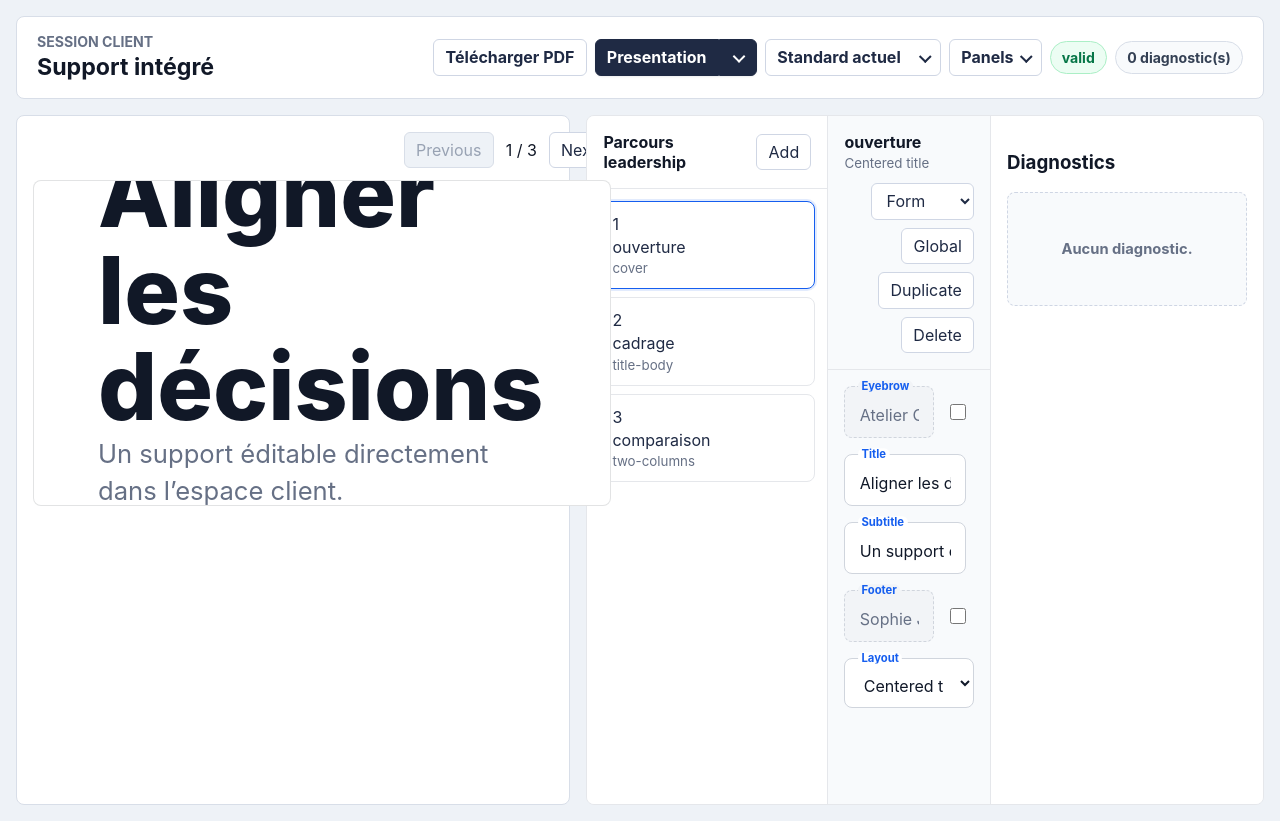
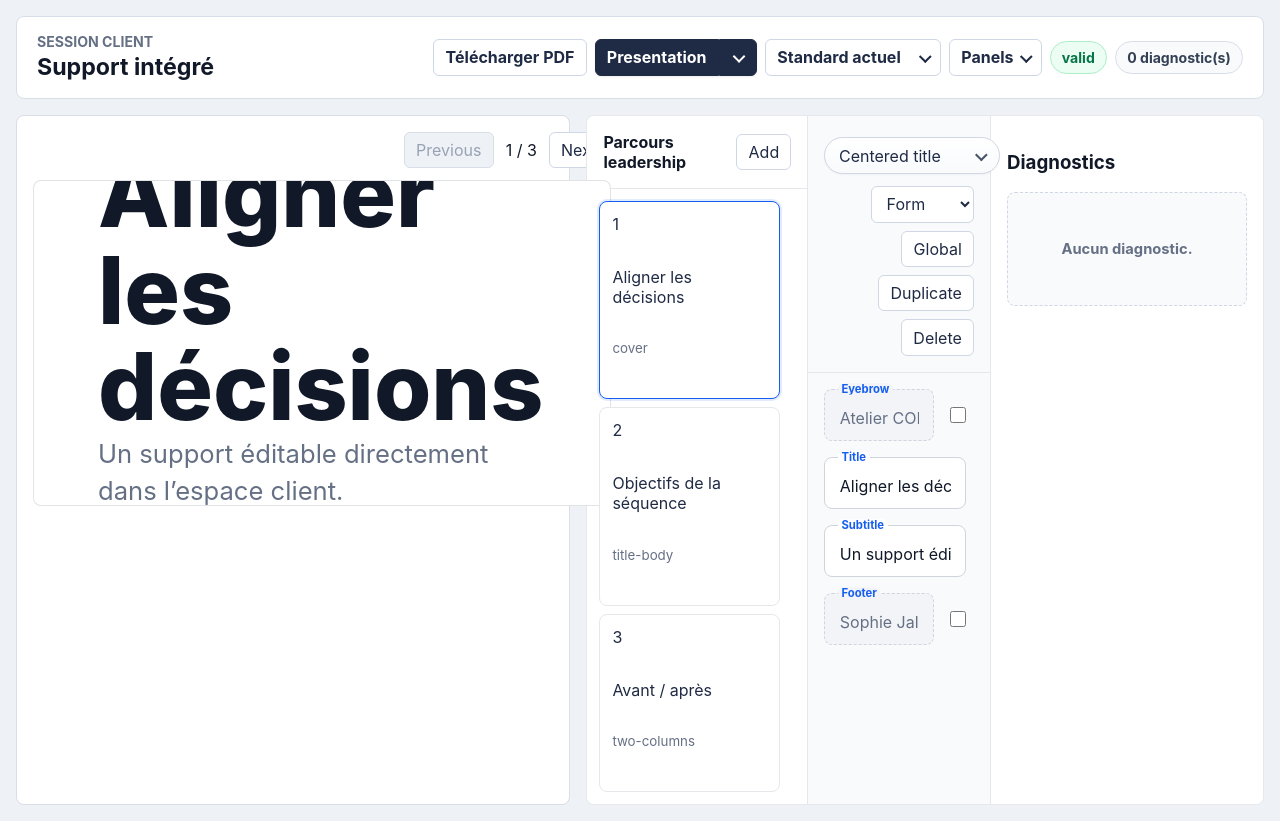
Before and after one commit to bjalon/qastia-deck, a React (Vite) app in the folder examples/integrated/: page / in a window 1280 px wide. Built offline with nearby package versions, Linux system fonts and the light colour scheme.

Commit message:
improve deck designer

```diff
--- a/examples/integrated/src/main.tsx
+++ b/examples/integrated/src/main.tsx
@@ -334,9 +334,14 @@ function IntegratedExample(): React.ReactElement {
                 showVersionHistory: false,
                 showSourceModeToggle: true,
                 showActiveSlidePreview: false,
-                slideRailWidthPx: 240,
+                slideRailWidthPx: 220,
                 inspectorWidthPx: 240,
                 density: "compact",
+              }}
+              options={{
+                editing: {
+                  viewModes: ["form", "source", "preview"],
+                },
               }}
               features={{
                 allowPdfExport: false,
--- a/src/index.ts
+++ b/src/index.ts
@@ -59,6 +59,7 @@ export type {
   DeckStudioOptions,
   DeckStudioPanelsOptions,
   PresentationControlsOptions,
+  DeckStudioViewMode,
   ActiveSlidePreviewOptions,
   DiagnosticsPanelOptions,
   InspectorOptions,
--- a/src/publicTypes.ts
+++ b/src/publicTypes.ts
@@ -388,6 +388,7 @@ export type CreateDeckRuntimeOptions = {
 export type RegistryCollisionStrategy = "throw" | "override" | "keep-first";
 
 export type DeckStudioResponsiveMode = "auto" | "desktop" | "compact" | "mobile";
+export type DeckStudioViewMode = "form" | "source" | "preview";
 
 export type DeckStudioProps = ControlledDeckStudioProps | UncontrolledDeckStudioProps;
 
@@ -443,7 +444,8 @@ export type DeckStudioLayoutOptions = {
 export type DeckStudioOptions = {
   readonly panels?: DeckStudioPanelsOptions;
   readonly editing?: {
-    readonly defaultMode?: "form" | "source";
+    readonly defaultMode?: DeckStudioViewMode;
+    readonly viewModes?: readonly DeckStudioViewMode[];
     readonly allowSourceMode?: boolean;
     readonly allowLayoutChange?: boolean;
   };
--- a/src/studio.ts
+++ b/src/studio.ts
@@ -11,6 +11,7 @@ export type {
   DeckStudioOptions,
   DeckStudioPanelsOptions,
   DeckStudioProps,
+  DeckStudioViewMode,
   DiagnosticsPanelOptions,
   InspectorOptions,
   SlideRailOptions,
--- a/src/studio/DeckStudio.tsx
+++ b/src/studio/DeckStudio.tsx
@@ -1,14 +1,17 @@
 import { useCallback, useEffect, useMemo, useRef, useState } from "react";
+import type { DragEvent } from "react";
 import { compileDeck } from "../compiler/compileDeck";
 import { summarizeDiagnostics } from "../compiler/diagnostics";
 import { hashSource } from "../compiler/hash";
 import { DebugDeckFallback, DiagnosticsList } from "../debug/DebugDeckFallback";
 import type {
   CompileDeckResult,
+  CompiledSlide,
   DeckSource,
   DeckSourceChangeEvent,
   DeckSourceChangeReason,
   DeckStudioProps,
+  DeckStudioViewMode,
   DeckVersionReason,
   DeckVersionSummary,
 } from "../publicTypes";
@@ -27,12 +30,12 @@ import {
   duplicateSlide,
   getDefaultSlotMarkdown,
   hasDefaultSlot,
+  moveSlide,
+  type SlideMovePlacement,
   updateSlideLayout,
 } from "./editableSource";
 import { SlideFormEditor } from "./form/SlideFormEditor";
 import { GlobalDefaultsDialog } from "./global/GlobalDefaultsDialog";
-
-type DeckStudioViewMode = "form" | "source" | "preview";
 
 export function DeckStudio(props: DeckStudioProps): React.ReactElement {
   const {
@@ -64,12 +67,19 @@ export function DeckStudio(props: DeckStudioProps): React.ReactElement {
     initialSelectedSlideId,
   );
   const [viewMode, setViewMode] = useState<DeckStudioViewMode>(
-    studioOptions?.editing?.defaultMode === "source" ? "source" : "form",
+    studioOptions?.editing?.defaultMode ?? "form",
   );
   const [globalDefaultsOpen, setGlobalDefaultsOpen] = useState(false);
+  const [slideDragState, setSlideDragState] = useState<{
+    readonly draggedSlideId: string;
+    readonly targetSlideId?: string;
+    readonly placement?: SlideMovePlacement;
+  } | null>(null);
   const [versions, setVersions] = useState<readonly DeckVersionSummary[]>([]);
+  const mainRef = useRef<HTMLElement | null>(null);
   const onCompileRef = useRef(onCompile);
   const onErrorRef = useRef(onError);
+  const focusEditorAfterSlideSelectRef = useRef(false);
 
   onCompileRef.current = onCompile;
   onErrorRef.current = onError;
@@ -144,6 +154,15 @@ export function DeckStudio(props: DeckStudioProps): React.ReactElement {
 
     return nextFeatures;
   }, [featuresProps, studioOptions]);
+  const availableViewModes = useMemo<readonly DeckStudioViewMode[]>(() => {
+    const configuredModes = studioOptions?.editing?.viewModes ?? ["form", "source", "preview"];
+    const uniqueModes = configuredModes.filter(
+      (mode, index, modes): mode is DeckStudioViewMode =>
+        (mode === "form" || mode === "source" || mode === "preview") && modes.indexOf(mode) === index,
+    );
+    const nextModes = uniqueModes.filter((mode) => mode !== "source" || features.allowRawSourceEdit);
+    return nextModes.length > 0 ? nextModes : ["form"];
+  }, [features.allowRawSourceEdit, studioOptions]);
   const storageConfig = useMemo(
     () =>
       storage === false
@@ -390,18 +409,105 @@ export function DeckStudio(props: DeckStudioProps): React.ReactElement {
   );
 
   function selectSlide(slideId: string): void {
+    focusEditorAfterSlideSelectRef.current = true;
     setSelectedSlideId(slideId);
     onSelectedSlideChange?.({ deckId, slideId });
   }
 
-  function updateSource(nextSource: DeckSource, reason: DeckSourceChangeReason): void {
-    publishSource(nextSource, reason, selectedSlide?.id);
+  function updateSource(
+    nextSource: DeckSource,
+    reason: DeckSourceChangeReason,
+    nextSelectedSlideId = selectedSlide?.id,
+  ): void {
+    publishSource(nextSource, reason, nextSelectedSlideId);
+  }
+
+  function handleAddSlide(): void {
+    const result = addSlide(source, "title-body", selectedSlide?.id);
+    if (result.slideId) {
+      setSelectedSlideId(result.slideId);
+      onSelectedSlideChange?.({ deckId, slideId: result.slideId });
+    }
+    updateSource(result.source, "slide-add", result.slideId);
+  }
+
+  function handleSlideDragStart(event: DragEvent<HTMLButtonElement>, slideId: string): void {
+    if (!features.allowReorderSlides || readOnly) {
+      return;
+    }
+
+    event.dataTransfer.effectAllowed = "move";
+    event.dataTransfer.setData("application/x-qastia-slide-id", slideId);
+    event.dataTransfer.setData("text/plain", slideId);
+    setSlideDragState({ draggedSlideId: slideId });
+  }
+
+  function handleSlideDragOver(event: DragEvent<HTMLButtonElement>, targetSlideId: string): void {
+    const draggedSlideId = slideDragState?.draggedSlideId;
+    if (!features.allowReorderSlides || readOnly || !draggedSlideId || draggedSlideId === targetSlideId) {
+      return;
+    }
+
+    event.preventDefault();
+    event.dataTransfer.dropEffect = "move";
+    setSlideDragState({
+      draggedSlideId,
+      targetSlideId,
+      placement: getSlideDropPlacement(event),
+    });
+  }
+
+  function handleSlideDrop(event: DragEvent<HTMLButtonElement>, targetSlideId: string): void {
+    const draggedSlideId =
+      slideDragState?.draggedSlideId ||
+      event.dataTransfer.getData("application/x-qastia-slide-id") ||
+      event.dataTransfer.getData("text/plain");
+
+    if (!features.allowReorderSlides || readOnly || !draggedSlideId || draggedSlideId === targetSlideId) {
+      setSlideDragState(null);
+      return;
+    }
+
+    event.preventDefault();
+    const placement =
+      slideDragState?.targetSlideId === targetSlideId && slideDragState.placement
+        ? slideDragState.placement
+        : getSlideDropPlacement(event);
+
+    setSlideDragState(null);
+    setSelectedSlideId(draggedSlideId);
+    updateSource(moveSlide(source, draggedSlideId, targetSlideId, placement), "slide-reorder", draggedSlideId);
+    onSelectedSlideChange?.({ deckId, slideId: draggedSlideId });
   }
 
   const diagnostics = compileResult?.diagnostics ?? [];
-  const effectiveViewMode = viewMode === "source" && !features.allowRawSourceEdit ? "form" : viewMode;
+  const effectiveViewMode = availableViewModes.includes(viewMode) ? viewMode : availableViewModes[0];
   const previewThemeClassName = compiledDeck?.theme.cssClassName ?? "";
   const previewThemeStyle = compiledDeck ? deckThemeStyle(compiledDeck.theme) : undefined;
+
+  useEffect(() => {
+    if (!focusEditorAfterSlideSelectRef.current) {
+      return;
+    }
+    focusEditorAfterSlideSelectRef.current = false;
+
+    const mainElement = mainRef.current;
+    const editorSurface = mainElement?.querySelector<HTMLElement>(
+      ".deck-studio-editor, .deck-source-editor, .deck-studio-preview-main",
+    );
+    const focusTarget = editorSurface?.matches("textarea")
+      ? editorSurface
+      : editorSurface?.querySelector<HTMLElement>(
+        "input:not([disabled]):not([readonly]), textarea:not([disabled]):not([readonly]), select:not([disabled]), button:not([disabled])",
+      );
+
+    if (focusTarget) {
+      focusTarget.focus();
+      return;
+    }
+
+    mainElement?.focus();
+  }, [effectiveViewMode, selectedSlide?.id]);
 
   return (
     <div
@@ -415,7 +521,7 @@ export function DeckStudio(props: DeckStudioProps): React.ReactElement {
           <header>
             <strong>{compiledDeck?.metadata.title ?? "Deck"}</strong>
             {features.allowAddSlide ? (
-              <button type="button" onClick={() => updateSource(addSlide(source), "slide-add")} disabled={readOnly}>
+              <button type="button" onClick={handleAddSlide} disabled={readOnly}>
                 Add
               </button>
             ) : null}
@@ -426,10 +532,22 @@ export function DeckStudio(props: DeckStudioProps): React.ReactElement {
                 type="button"
                 key={slide.id}
                 className={slide.id === selectedSlide?.id ? "is-active" : undefined}
+                draggable={features.allowReorderSlides && !readOnly}
+                data-drop-position={slideDragState?.targetSlideId === slide.id ? slideDragState.placement : undefined}
+                aria-grabbed={slideDragState?.draggedSlideId === slide.id ? "true" : undefined}
                 onClick={() => selectSlide(slide.id)}
+                onDragStart={(event) => handleSlideDragStart(event, slide.id)}
+                onDragOver={(event) => handleSlideDragOver(event, slide.id)}
+                onDragLeave={() => {
+                  if (slideDragState?.targetSlideId === slide.id) {
+                    setSlideDragState({ draggedSlideId: slideDragState.draggedSlideId });
+                  }
+                }}
+                onDrop={(event) => handleSlideDrop(event, slide.id)}
+                onDragEnd={() => setSlideDragState(null)}
               >
                 <span>{slide.index + 1}</span>
-                <span>{slide.id}</span>
+                <span>{slideDisplayTitle(slide)}</span>
                 <small>{slide.layout.name}</small>
               </button>
             ))}
@@ -437,25 +555,47 @@ export function DeckStudio(props: DeckStudioProps): React.ReactElement {
         </aside>
       ) : null}
 
-      <main className="deck-studio-main">
+      <main className="deck-studio-main" ref={mainRef} tabIndex={-1}>
         <header className="deck-studio-header">
           <div className="deck-studio-slide-heading">
-            <strong>{effectiveViewMode === "source" ? "Source" : selectedSlide?.id ?? "Source"}</strong>
-            {effectiveViewMode !== "source" && selectedSlide ? (
-              <small>{selectedSlide.layout.definition.displayName}</small>
+            {features.allowLayoutChange && selectedSlide && effectiveViewMode !== "source" ? (
+              <label className="deck-layout-select">
+                <select
+                  aria-label="Layout de la slide"
+                  value={selectedSlide.layout.name}
+                  onChange={(event) => {
+                    if (storageConfig?.createVersionBeforeDestructiveAction) {
+                      void createVersion("before-layout-change", "Before layout change");
+                    }
+                    updateSource(
+                      updateSlideLayout(source, selectedSlide.id, event.currentTarget.value, runtime.layouts),
+                      "layout-change",
+                    );
+                  }}
+                  disabled={readOnly}
+                >
+                  {Array.from(runtime.layouts.values()).map((layout) => (
+                    <option key={layout.name} value={layout.name}>
+                      {layout.displayName}
+                    </option>
+                  ))}
+                </select>
+              </label>
             ) : null}
           </div>
           <div className="deck-studio-actions">
-            {layoutOptions.showSourceModeToggle ? (
+            {layoutOptions.showSourceModeToggle && availableViewModes.length > 1 ? (
               <label className="deck-view-mode-select">
                 <span>Editor view</span>
                 <select
-                  value={viewMode}
+                  value={effectiveViewMode}
                   onChange={(event) => setViewMode(event.currentTarget.value as DeckStudioViewMode)}
                 >
-                  <option value="form">Form</option>
-                  {features.allowRawSourceEdit ? <option value="source">YAML</option> : null}
-                  <option value="preview">Preview</option>
+                  {availableViewModes.map((mode) => (
+                    <option key={mode} value={mode}>
+                      {viewModeLabel(mode)}
+                    </option>
+                  ))}
                 </select>
               </label>
             ) : null}
@@ -506,6 +646,7 @@ export function DeckStudio(props: DeckStudioProps): React.ReactElement {
           <section
             className={`deck-studio-preview deck-studio-preview-main ${previewThemeClassName}`}
             aria-label="Slide preview"
+            tabIndex={-1}
             style={previewThemeStyle}
           >
             <SlideRenderer slide={selectedSlide} target="screen" />
@@ -520,30 +661,6 @@ export function DeckStudio(props: DeckStudioProps): React.ReactElement {
               readOnly={Boolean(readOnly)}
               onUpdate={updateSource}
             />
-            {features.allowLayoutChange ? (
-              <label className="deck-form-field">
-                <span>Layout</span>
-                <select
-                  value={selectedSlide.layout.name}
-                  onChange={(event) => {
-                    if (storageConfig?.createVersionBeforeDestructiveAction) {
-                      void createVersion("before-layout-change", "Before layout change");
-                    }
-                    updateSource(
-                      updateSlideLayout(source, selectedSlide.id, event.currentTarget.value, runtime.layouts),
-                      "layout-change",
-                    );
-                  }}
-                  disabled={readOnly}
-                >
-                  {Array.from(runtime.layouts.values()).map((layout) => (
-                    <option key={layout.name} value={layout.name}>
-                      {layout.displayName}
-                    </option>
-                  ))}
-                </select>
-              </label>
-            ) : null}
           </div>
         ) : compileResult?.status === "invalid" ? (
           <DebugDeckFallback fallback={compileResult.fallback} />
@@ -617,3 +734,33 @@ function createVersionId(): string {
   const random = Math.random().toString(16).slice(2, 10);
   return `${new Date().toISOString().replace(/[:.]/g, "-")}_${random}`;
 }
+
+function viewModeLabel(mode: DeckStudioViewMode): string {
+  if (mode === "source") {
+    return "YAML";
+  }
+  if (mode === "preview") {
+    return "Preview";
+  }
+  return "Form";
+}
+
+function slideDisplayTitle(slide: CompiledSlide): string {
+  const titleSlot = slide.slots.get("title");
+  const markdown = titleSlot?.content.kind === "markdown" ? titleSlot.content.markdown : undefined;
+  const title = markdown
+    ?.split(/\r?\n/)
+    .map((line) => line.replace(/^#{1,6}\s+/, "").trim())
+    .find((line) => line.length > 0);
+
+  return title ?? `Slide ${slide.index + 1}`;
+}
+
+function getSlideDropPlacement(event: DragEvent<HTMLElement>): SlideMovePlacement {
+  const rect = event.currentTarget.getBoundingClientRect();
+  if (rect.height <= 0) {
+    return "after";
+  }
+
+  return event.clientY > rect.top + rect.height / 2 ? "after" : "before";
+}
--- a/src/studio/defaultStudioOptions.ts
+++ b/src/studio/defaultStudioOptions.ts
@@ -3,7 +3,7 @@ import { LocalStorageDeckPersistenceAdapter } from "../storage/LocalStorageDeckP
 
 export const defaultDeckStudioLayoutOptions: Required<DeckStudioLayoutOptions> = {
   desktopBreakpointPx: 1024,
-  slideRailWidthPx: 260,
+  slideRailWidthPx: 220,
   inspectorWidthPx: 340,
   showSlideRail: true,
   showInspector: true,
@@ -18,7 +18,7 @@ export const defaultDeckStudioFeatureFlags: Required<DeckStudioFeatureFlags> = {
   allowAddSlide: true,
   allowDuplicateSlide: true,
   allowDeleteSlide: true,
-  allowReorderSlides: false,
+  allowReorderSlides: true,
   allowLayoutChange: true,
   allowThemeChange: true,
   allowRawSourceEdit: true,
--- a/src/studio/editableSource.ts
+++ b/src/studio/editableSource.ts
@@ -15,6 +15,8 @@ type MutableSlide = Record<string, unknown> & {
   layout?: string;
   slots?: Record<string, unknown>;
 };
+
+export type SlideMovePlacement = "before" | "after";
 
 export function parseMutableDeck(source: DeckSource): MutableDeck | null {
   try {
@@ -136,24 +138,30 @@ export function updateSlideLayout(
   });
 }
 
-export function addSlide(source: DeckSource, layout: LayoutName = "title-body"): DeckSource {
+export function addSlide(
+  source: DeckSource,
+  layout: LayoutName = "title-body",
+  afterSlideId?: string,
+): { readonly source: DeckSource; readonly slideId?: string } {
   const deck = parseMutableDeck(source);
   if (!deck) {
-    return source;
+    return { source };
   }
 
   const slides = getMutableSlides(deck);
   const id = uniqueSlideId(slides, "slide");
-  slides.push({
+  const slide: MutableSlide = {
     id,
     layout,
     slots: {
       title: { markdown: "New slide" },
       body: { markdown: "" },
     },
-  });
+  };
+  const insertIndex = afterSlideId ? slides.findIndex((candidate) => candidate.id === afterSlideId) : -1;
+  slides.splice(insertIndex >= 0 ? insertIndex + 1 : slides.length, 0, slide);
   deck.slides = slides;
-  return stringifyMutableDeck(source, deck);
+  return { source: stringifyMutableDeck(source, deck), slideId: id };
 }
 
 export function duplicateSlide(source: DeckSource, slideId: string): DeckSource {
@@ -183,6 +191,38 @@ export function deleteSlide(source: DeckSource, slideId: string): DeckSource {
 
   const slides = getMutableSlides(deck).filter((slide) => slide.id !== slideId);
   deck.slides = slides.length > 0 ? slides : getMutableSlides(deck);
+  return stringifyMutableDeck(source, deck);
+}
+
+export function moveSlide(
+  source: DeckSource,
+  slideId: string,
+  targetSlideId: string,
+  placement: SlideMovePlacement,
+): DeckSource {
+  if (slideId === targetSlideId) {
+    return source;
+  }
+
+  const deck = parseMutableDeck(source);
+  if (!deck) {
+    return source;
+  }
+
+  const slides = getMutableSlides(deck);
+  const sourceIndex = slides.findIndex((slide) => slide.id === slideId);
+  const targetIndex = slides.findIndex((slide) => slide.id === targetSlideId);
+
+  if (sourceIndex < 0 || targetIndex < 0) {
+    return source;
+  }
+
+  const [slide] = slides.splice(sourceIndex, 1);
+  const targetIndexAfterRemoval = slides.findIndex((candidate) => candidate.id === targetSlideId);
+  const insertionIndex = placement === "after" ? targetIndexAfterRemoval + 1 : targetIndexAfterRemoval;
+
+  slides.splice(insertionIndex, 0, slide);
+  deck.slides = slides;
   return stringifyMutableDeck(source, deck);
 }
 
--- a/src/styles/deck-runtime.css
+++ b/src/styles/deck-runtime.css
@@ -532,6 +532,7 @@
   color: #111827;
   display: grid;
   grid-template-columns: auto minmax(0, 1fr) auto;
+  grid-template-rows: minmax(0, 1fr);
   min-height: 720px;
 }
 
@@ -552,15 +553,20 @@
   background: #ffffff;
   border-color: #e5e7eb;
   border-style: solid;
-  overflow: auto;
+  min-height: 0;
 }
 
 .deck-studio-rail {
   border-width: 0 1px 0 0;
+  display: grid;
+  grid-template-rows: auto minmax(0, 1fr);
+  max-width: 240px;
+  overflow: hidden;
 }
 
 .deck-studio-inspector {
   border-width: 0 0 0 1px;
+  overflow: auto;
   padding: 1rem;
 }
 
@@ -590,10 +596,58 @@
   overflow-wrap: anywhere;
 }
 
+.deck-layout-select {
+  align-items: center;
+  display: inline-flex;
+  margin-top: 0.35rem;
+  max-width: min(100%, 20rem);
+  position: relative;
+}
+
+.deck-layout-select select {
+  appearance: none;
+  background:
+    linear-gradient(180deg, #ffffff 0%, #f8fafc 100%);
+  border: 1px solid #cfd6e4;
+  border-radius: 999px;
+  box-shadow: 0 1px 2px rgba(16, 24, 40, 0.04);
+  color: #1f2a44;
+  cursor: pointer;
+  font-size: 0.88rem;
+  font-weight: 800;
+  line-height: 1.2;
+  max-width: 100%;
+  min-height: 2.2rem;
+  min-width: 11rem;
+  padding: 0.45rem 2.15rem 0.45rem 0.85rem;
+  text-overflow: ellipsis;
+}
+
+.deck-layout-select::after {
+  border-bottom: 2px solid #475467;
+  border-right: 2px solid #475467;
+  content: "";
+  height: 0.42rem;
+  pointer-events: none;
+  position: absolute;
+  right: 0.9rem;
+  top: 50%;
+  transform: translateY(-65%) rotate(45deg);
+  width: 0.42rem;
+}
+
+.deck-layout-select:focus-within select {
+  border-color: #155eef;
+  box-shadow: 0 0 0 4px rgba(21, 94, 239, 0.12);
+}
+
 .deck-studio-rail nav {
   display: grid;
   gap: 0.5rem;
+  min-height: 0;
+  overflow: auto;
   padding: 0.75rem;
+  scrollbar-gutter: stable;
 }
 
 .deck-studio-rail nav button {
@@ -604,7 +658,41 @@
   display: grid;
   gap: 0.2rem;
   padding: 0.75rem;
+  position: relative;
   text-align: left;
+}
+
+.deck-studio-rail nav button[draggable="true"] {
+  cursor: grab;
+}
+
+.deck-studio-rail nav button[aria-grabbed="true"] {
+  cursor: grabbing;
+  opacity: 0.58;
+}
+
+.deck-studio-rail nav button[data-drop-position="before"],
+.deck-studio-rail nav button[data-drop-position="after"] {
+  border-color: #155eef;
+}
+
+.deck-studio-rail nav button[data-drop-position="before"]::before,
+.deck-studio-rail nav button[data-drop-position="after"]::after {
+  background: #155eef;
+  border-radius: 999px;
+  content: "";
+  height: 3px;
+  left: 0.65rem;
+  position: absolute;
+  right: 0.65rem;
+}
+
+.deck-studio-rail nav button[data-drop-position="before"]::before {
+  top: -0.45rem;
+}
+
+.deck-studio-rail nav button[data-drop-position="after"]::after {
+  bottom: -0.45rem;
 }
 
 .deck-studio-rail nav button.is-active {
```
Also changed, not shown: documentations/spec-deck-runtime-editor.md (+25 -4 lines), 15 other files (tests, documents, lock files or other folders).
